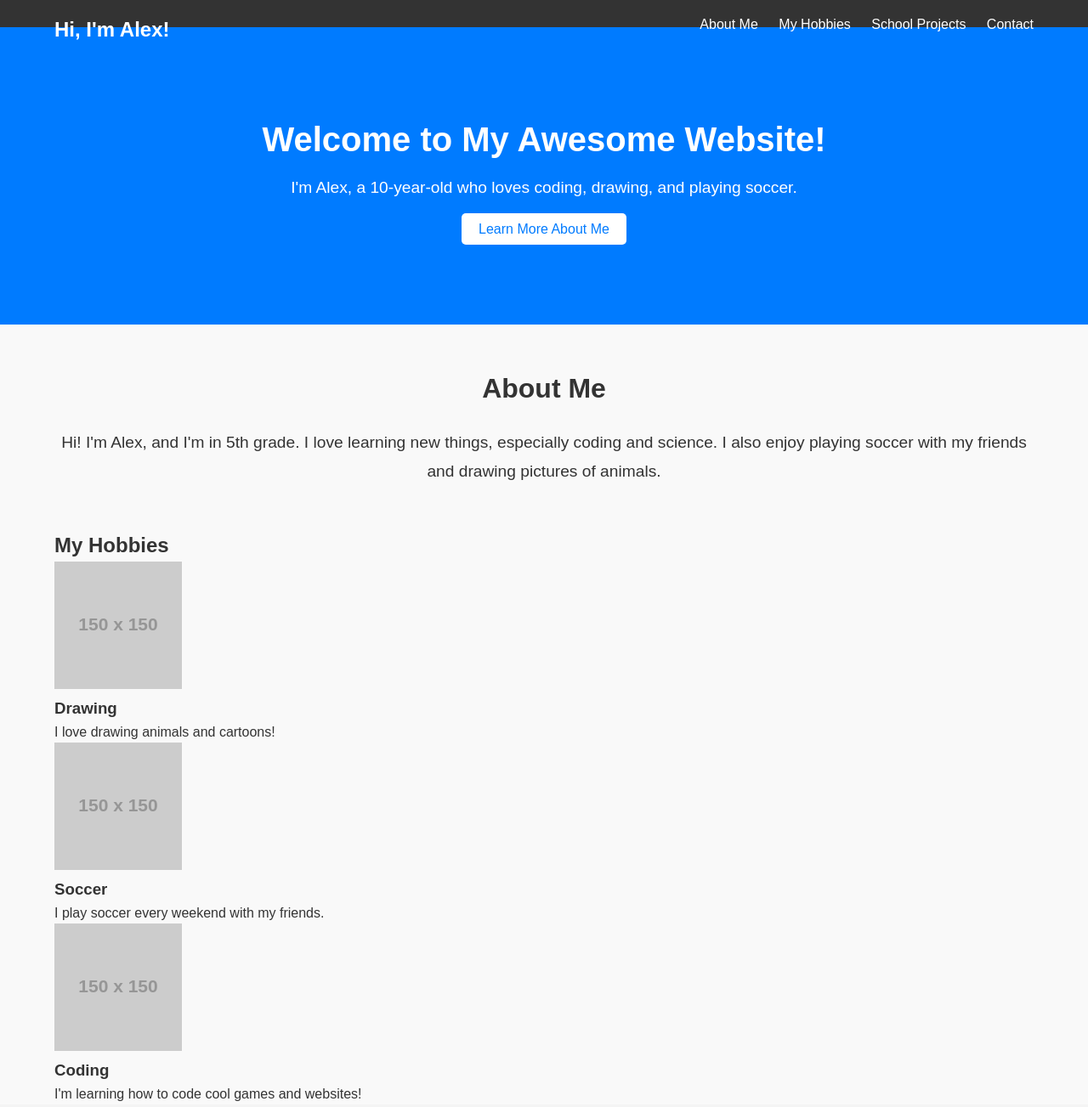
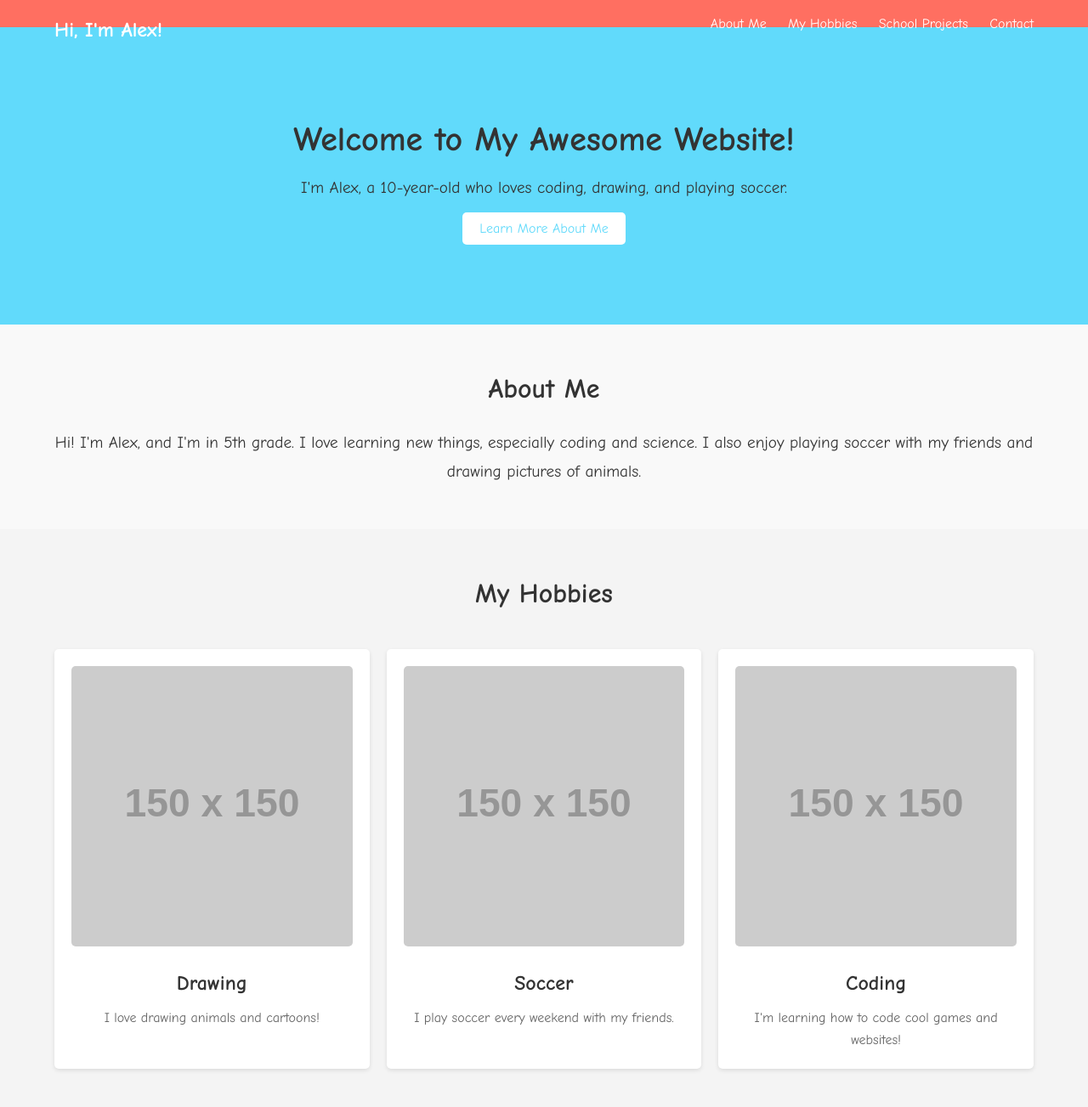
Before and after one commit to MichOng00/AI-website, a plain HTML site: page index.html in a window 1280 px wide. Shown: the top 1303 px of the page at 85% size. Drawn offline with Linux system fonts and the light colour scheme; placeholder pictures from the web are drawn by us.

Commit message:
Update styles.css

```diff
--- a/styles.css
+++ b/styles.css
@@ -6,7 +6,7 @@
 }
 
 body {
-    font-family: Arial, sans-serif;
+    font-family: 'Comic Sans MS', cursive, sans-serif;
     line-height: 1.6;
     color: #333;
     background-color: #f9f9f9;
@@ -20,7 +20,7 @@ body {
 
 /* Header Styles */
 header {
-    background: #333;
+    background: #ff6f61;
     color: #fff;
     padding: 1rem 0;
 }
@@ -52,8 +52,8 @@ header h1 {
 
 /* Hero Section */
 .hero {
-    background: #007BFF;
-    color: #fff;
+    background: #61dafb;
+    color: #333;
     text-align: center;
     padding: 100px 20px;
 }
@@ -70,7 +70,7 @@ header h1 {
 
 .btn {
     background: #fff;
-    color: #007BFF;
+    color: #61dafb;
     padding: 10px 20px;
     text-decoration: none;
     border-radius: 5px;
@@ -78,7 +78,7 @@ header h1 {
 }
 
 .btn:hover {
-    background: #0056b3;
+    background: #ff6f61;
     color: #fff;
 }
 
@@ -98,10 +98,52 @@ header h1 {
     line-height: 1.8;
 }
 
+/* Hobbies Section */
+.hobbies {
+    padding: 50px 0;
+    background: #f4f4f4;
+}
+
+.hobbies h2 {
+    text-align: center;
+    font-size: 2rem;
+    margin-bottom: 40px;
+}
+
+.hobby-grid {
+    display: grid;
+    grid-template-columns: repeat(auto-fit, minmax(150px, 1fr));
+    gap: 20px;
+}
+
+.hobby-item {
+    background: #fff;
+    padding: 20px;
+    border-radius: 5px;
+    box-shadow: 0 2px 5px rgba(0, 0, 0, 0.1);
+    text-align: center;
+}
+
+.hobby-item img {
+    width: 100%;
+    height: auto;
+    border-radius: 5px;
+}
+
+.hobby-item h3 {
+    margin: 15px 0 10px;
+    font-size: 1.5rem;
+}
+
+.hobby-item p {
+    font-size: 1rem;
+    color: #666;
+}
+
 /* Projects Section */
 .projects {
     padding: 50px 0;
-    background: #f4f4f4;
+    background: #f9f9f9;
 }
 
 .projects h2 {
@@ -112,7 +154,7 @@ header h1 {
 
 .project-grid {
     display: grid;
-    grid-template-columns: repeat(auto-fit, minmax(250px, 1fr));
+    grid-template-columns: repeat(auto-fit, minmax(150px, 1fr));
     gap: 20px;
 }
 
@@ -165,7 +207,7 @@ header h1 {
 }
 
 .contact button {
-    background: #007BFF;
+    background: #ff6f61;
     color: #fff;
     padding: 10px 20px;
     border: none;
@@ -174,7 +216,7 @@ header h1 {
 }
 
 .contact button:hover {
-    background: #0056b3;
+    background: #e65c50;
 }
 
 /* Footer */
```
